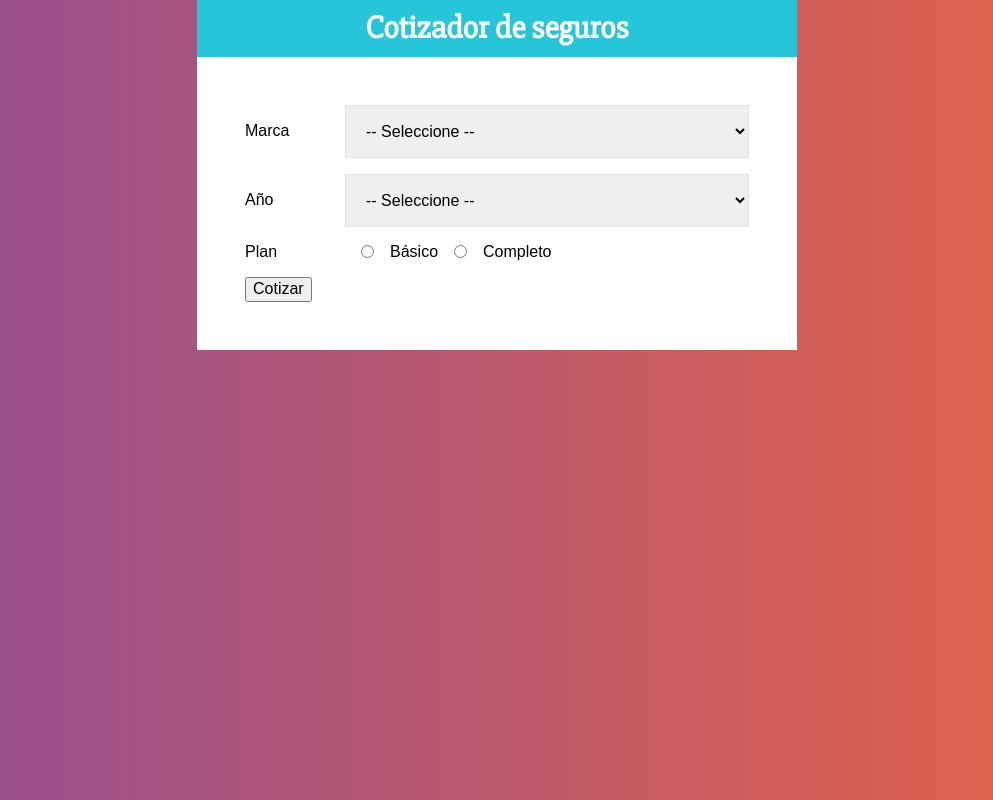
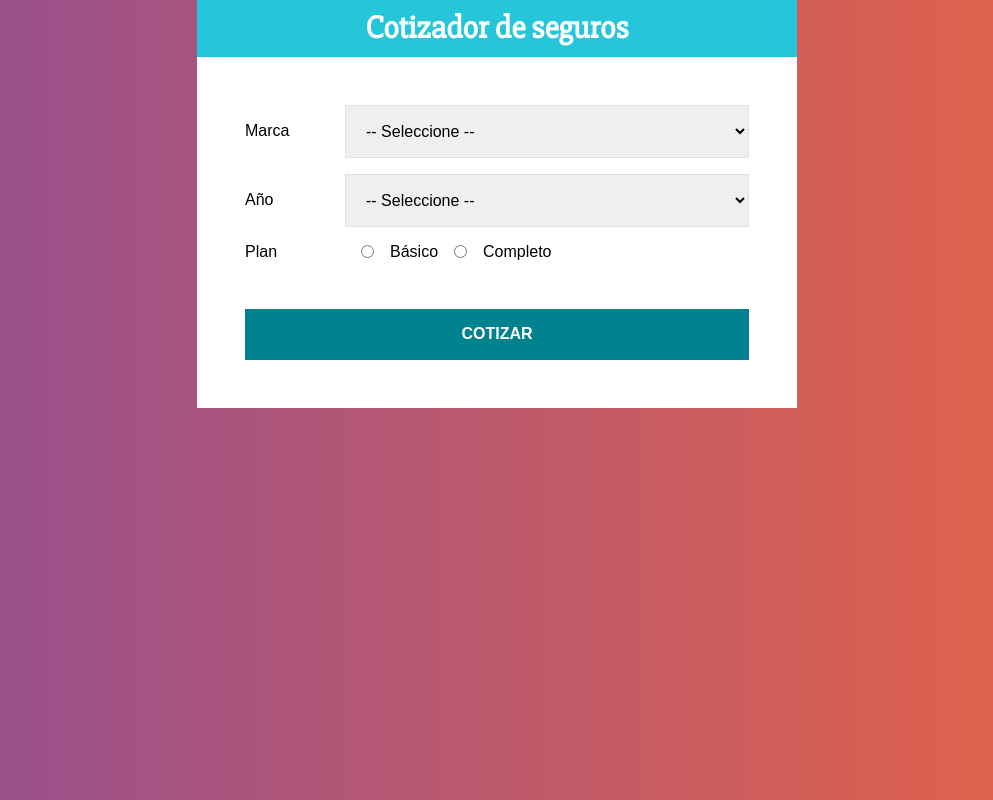
Before and after one commit to efectoTam/insurance-quote, a React (Create React App) app: page / in a window 1280 px wide. Shown: the whole page, without its empty margins (143-1136 px from the left). Built offline with nearby package versions, Linux system fonts and the light colour scheme.

Commit message:
styles to the button

```diff
--- a/src/components/Form.js
+++ b/src/components/Form.js
@@ -21,6 +21,24 @@
 
 const InputRadio = styled.input`
   margin: 0 1rem;
+`;
+
+const Button = styled.button`
+  background-color: #00838F;
+  font-size: 16px;
+  width: 100%;
+  padding: 1rem;
+  color: #FFFFFF;
+  text-transform: uppercase;
+  font-weight: bold;
+  border: none;
+  transition: background-color .3s ease;
+  margin-top: 2rem;
+
+  &:hover {
+    background-color: #26C6DA;
+    cursor: pointer;
+  }
 `;
 
 const Form = () => {
@@ -64,7 +82,7 @@
           value="completo"
         /> Completo
       </Field>
-      <button type="button">Cotizar</button>
+      <Button type="button">Cotizar</Button>
     </form>
   );
 }
```
